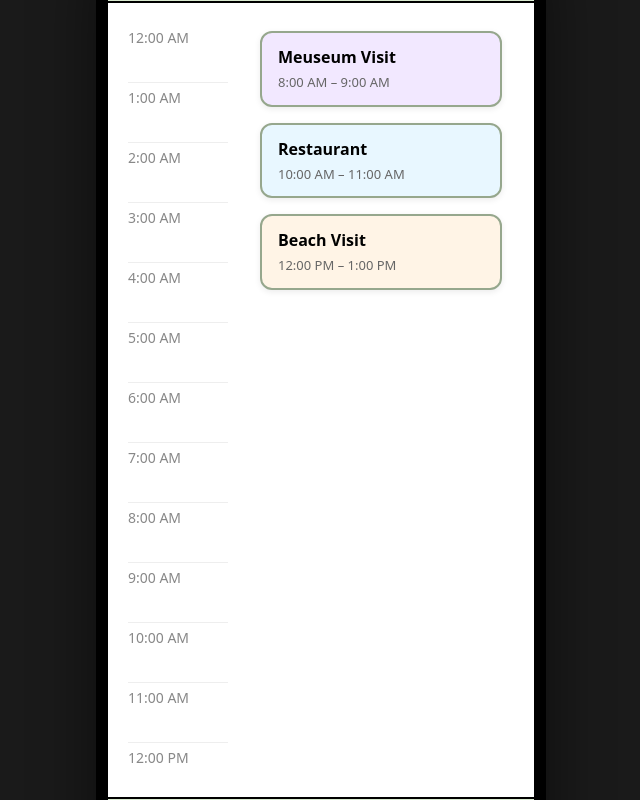
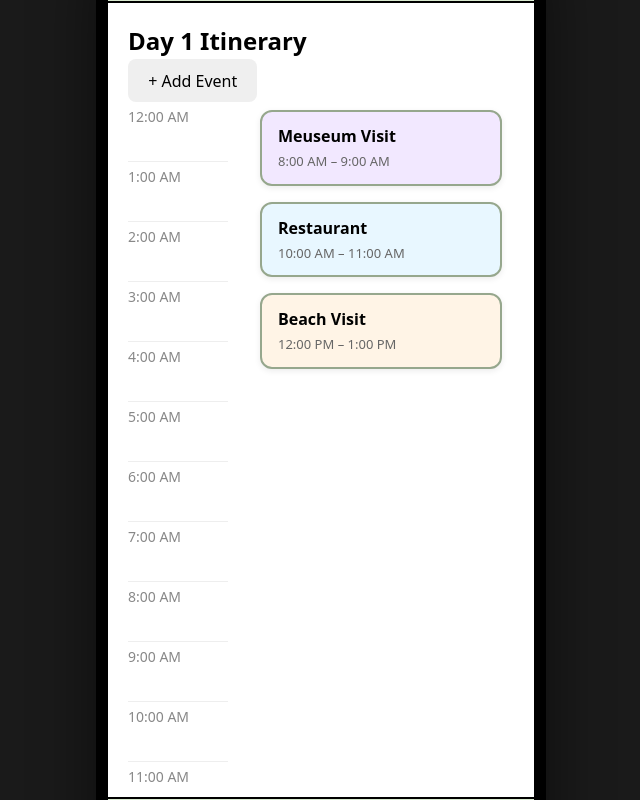
Before and after one commit to haywirebanana/cpsc481-tripadventurers, a React (Vite) app in the folder trip-adventurers/: page /trip/1/intinerary in a window 1280 px wide. Shown: the whole page, without its empty margins (319-959 px from the left). Built offline with nearby package versions, Linux system fonts and the light colour scheme.

Commit message:
Itinerary header

```diff
--- a/trip-adventurers/src/components/itinerary.css
+++ b/trip-adventurers/src/components/itinerary.css
@@ -53,3 +53,15 @@
   font-size: 13px;
   color: #666;
 }
+
+.date-bar{
+width: 100%;
+position: sticky;
+top: -20px;
+overflow-x: scroll;
+
+background: #FFFFFF;
+border-radius: 0px 0px;
+display: absolute;
+align-items: center;
+}
--- a/trip-adventurers/src/pages/Intinerary.jsx
+++ b/trip-adventurers/src/pages/Intinerary.jsx
@@ -32,6 +32,12 @@ export default function Itinerary() {
 
   return (
     <div className="itinerary-container">
+
+      <div class = "date-bar" id = "date-bar">
+        <h2>Day 1 Itinerary</h2>
+        <button className="add-event-button">+ Add Event</button>
+      </div>
+
       <div className="timeline">
 
         {/* Time Column */}
```
